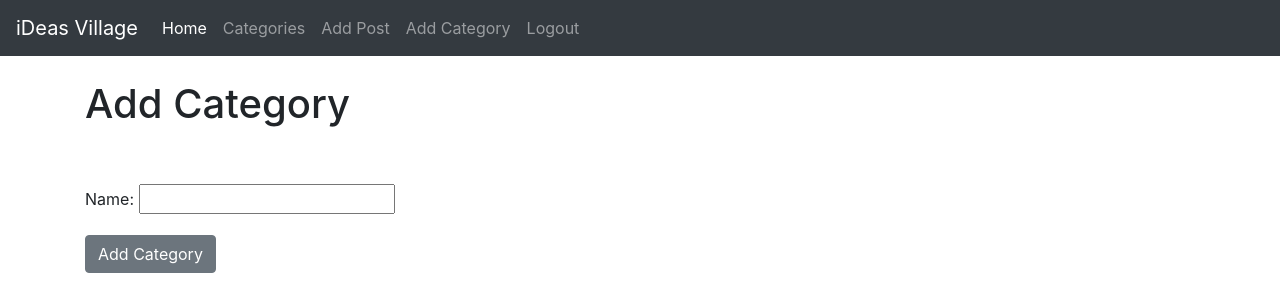
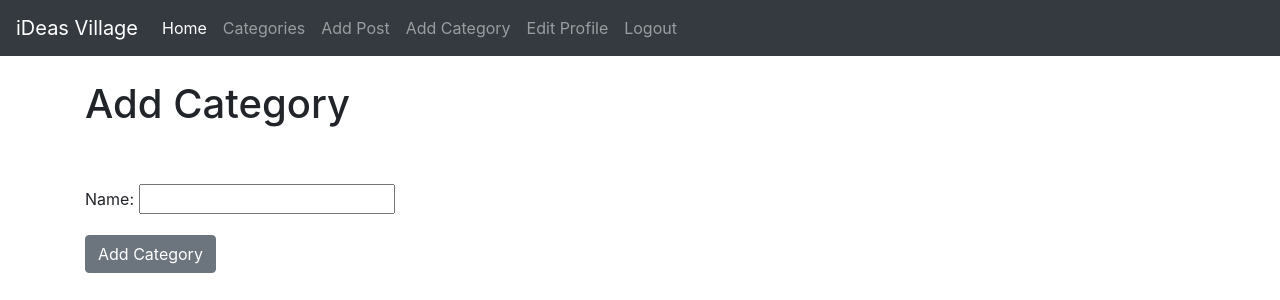
Before and after one commit to AmoahDevLabs/Django_Blog, a Django app: page /add_category/ in a window 1280 px wide. Shown: the top 300 px of the page. Run offline with Django 3.2, Linux system fonts and the light colour scheme; a user stored in the database is signed in; some libraries are stand-ins or nearby versions.

Commit message:
Edit Profile link added to navbar

```diff
--- a/blog/templates/nav.html
+++ b/blog/templates/nav.html
@@ -36,7 +36,9 @@
         <li class="nav-item">
           <a class="nav-link" href="{% url 'add_category' %}">Add Category</a>
         </li>
-
+        <li class="nav-item">
+          <a class="nav-link" href="{% url 'edit_profile' %}">Edit Profile</a>
+        </li>
         <li class="nav-item">
           <a class="nav-link" href="{% url 'logout' %}">Logout</a>
         </li>
```
